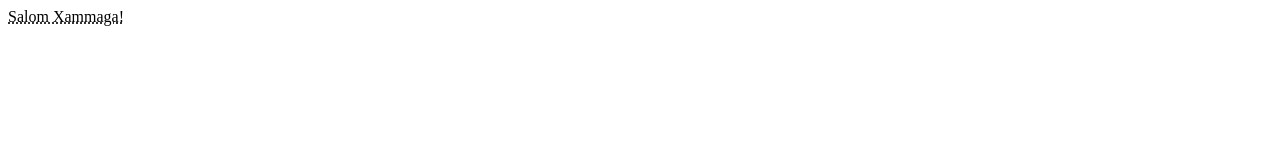
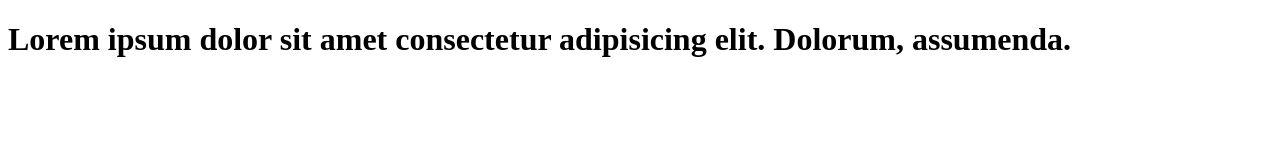
Before and after one commit to Shaxa8000/test1, a plain HTML site: page index.html in a window 1280 px wide. Drawn offline with Linux system fonts and the light colour scheme.

Commit message:
test done

```diff
--- a/index.html
+++ b/index.html
@@ -4,13 +4,12 @@
     <meta charset="UTF-8">
     <meta http-equiv="X-UA-Compatible" content="IE=edge">
     <meta name="viewport" content="width=device-width, initial-scale=1.0">
-    <title>Html 2-dars</title>
+    <title>Document</title>
 </head>
 <body>
 
 
-
-        <abbr title="Hello everyone">Salom Xammaga!</abbr>
+      <h1>Lorem ipsum dolor sit amet consectetur adipisicing elit. Dolorum, assumenda.</h1>
 
 
 
```
